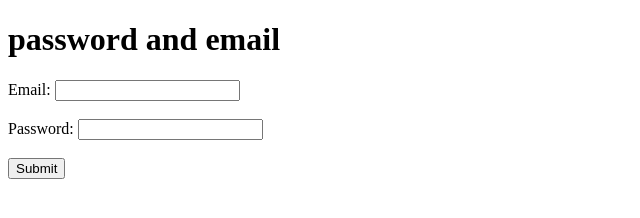
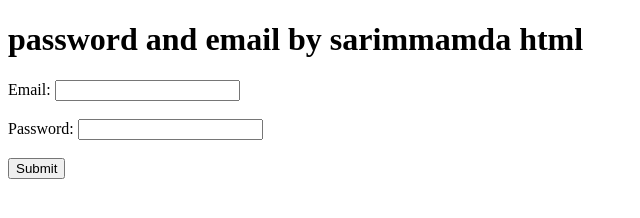
Before and after one commit to hacker1234-pro/passowrd-displayer.com, a plain HTML site: page password displayer.htm in a window 1280 px wide. Shown: the whole page, without its empty margins (0-640 px from the left). Drawn offline with Linux system fonts and the light colour scheme.

Commit message:
Update password displayer.htm

```diff
--- a/password displayer.htm
+++ b/password displayer.htm
@@ -2,7 +2,7 @@
 <html>
 <body>
 
-<h1>password and email
+<h1>password and email by sarimmamda html
 </h1>
 
 <form action="/action_page.php">
```
